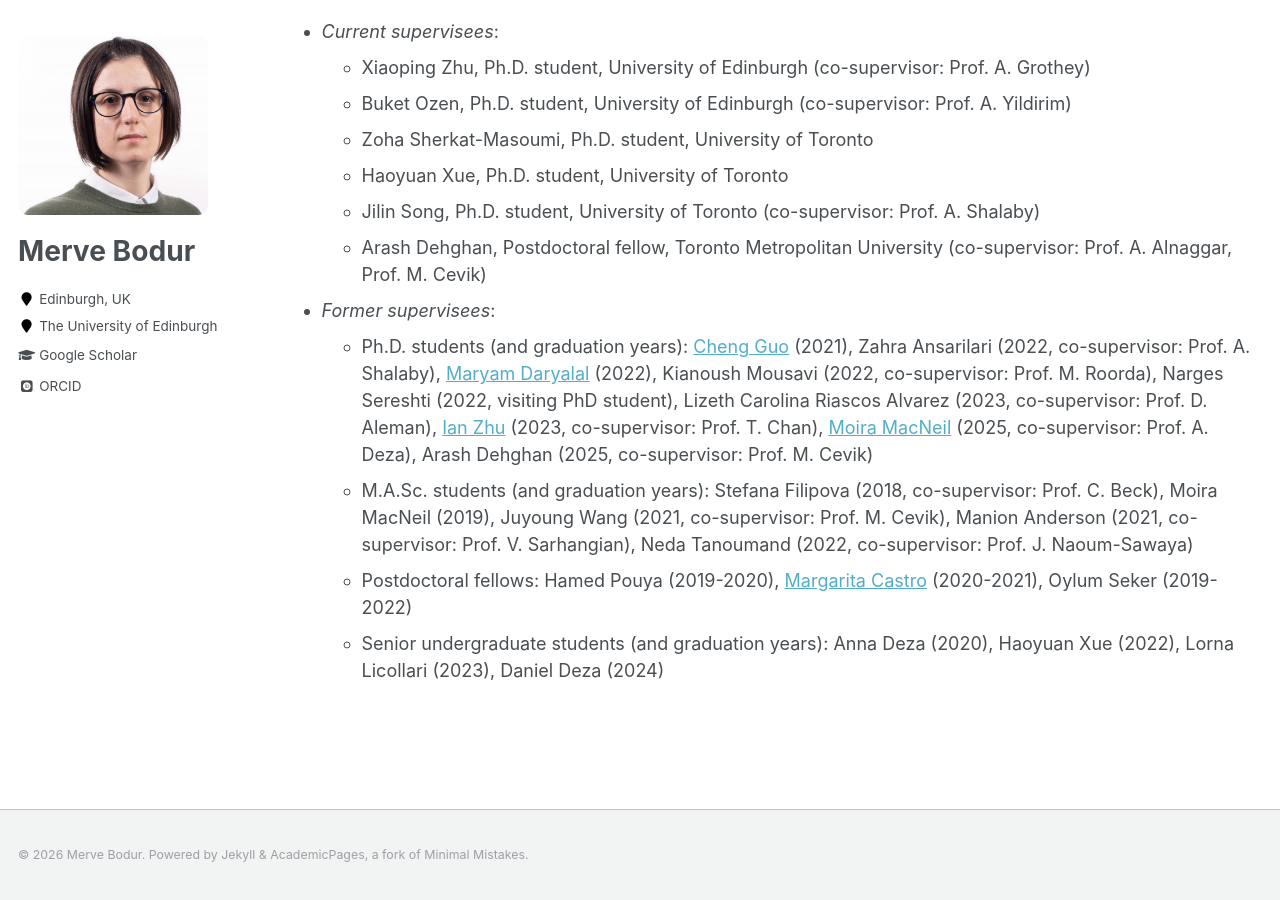
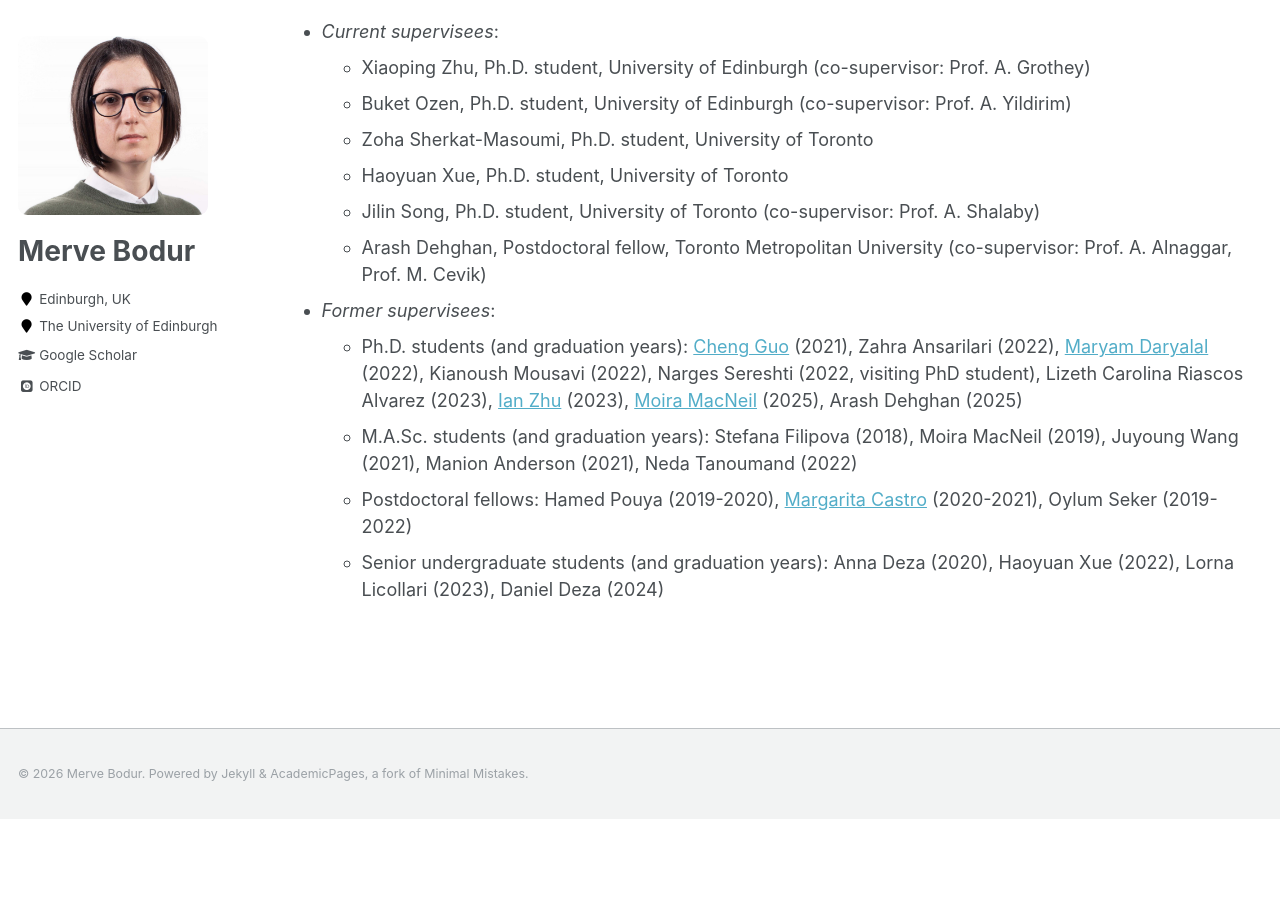
Before and after one commit to mervebodur/mervebodur.github.io, a Jekyll site: the page built from _pages/research.md, in a window 1280 px wide and 900 px high, scrolled down 6311 px. Built offline with Jekyll 4.4.1, drawn with Linux system fonts in a browser that asks for light colours; some web fonts are replaced; after the commit the page ends 7130 px from its top, so only the background shows below that.

Commit message:
Update research.md

```diff
--- a/_pages/research.md
+++ b/_pages/research.md
@@ -193,7 +193,7 @@ Z. Ansarilari, M. M. Nesheli, S. Srikukenthiran, M. Bodur, and A. Shalaby\
   - Arash Dehghan, Postdoctoral fellow, Toronto Metropolitan University (co-supervisor: Prof. A. Alnaggar, Prof. M. Cevik)
 
 - *Former supervisees*:
-  - Ph.D. students (and graduation years): [Cheng Guo](https://chengg04.github.io/) (2021), Zahra Ansarilari (2022, co-supervisor: Prof. A. Shalaby), [Maryam Daryalal](https://www.daryalal.aroralab.ca) (2022), Kianoush Mousavi (2022, co-supervisor: Prof. M. Roorda), Narges Sereshti (2022, visiting PhD student), Lizeth Carolina Riascos Alvarez (2023, co-supervisor: Prof. D. Aleman), [Ian Zhu](https://www.ianyzhu.com/) (2023, co-supervisor: Prof. T. Chan), [Moira MacNeil](https://moiramacneil.com) (2025, co-supervisor: Prof. A. Deza), Arash Dehghan (2025, co-supervisor: Prof. M. Cevik)
-  - M.A.Sc. students (and graduation years): Stefana Filipova (2018, co-supervisor: Prof. C. Beck), Moira MacNeil (2019), Juyoung Wang (2021, co-supervisor: Prof. M. Cevik), Manion Anderson (2021, co-supervisor: Prof. V. Sarhangian), Neda Tanoumand (2022, co-supervisor: Prof. J. Naoum-Sawaya)
+  - Ph.D. students (and graduation years): [Cheng Guo](https://chengg04.github.io/) (2021), Zahra Ansarilari (2022), [Maryam Daryalal](https://www.daryalal.aroralab.ca) (2022), Kianoush Mousavi (2022), Narges Sereshti (2022, visiting PhD student), Lizeth Carolina Riascos Alvarez (2023), [Ian Zhu](https://www.ianyzhu.com/) (2023), [Moira MacNeil](https://moiramacneil.com) (2025), Arash Dehghan (2025)
+  - M.A.Sc. students (and graduation years): Stefana Filipova (2018), Moira MacNeil (2019), Juyoung Wang (2021), Manion Anderson (2021), Neda Tanoumand (2022)
   - Postdoctoral fellows: Hamed Pouya (2019-2020), [Margarita Castro](https://sites.google.com/view/margaritacastro) (2020-2021), Oylum Seker (2019-2022)
   - Senior undergraduate students (and graduation years): Anna Deza (2020), Haoyuan Xue (2022), Lorna Licollari (2023), Daniel Deza (2024)
```
